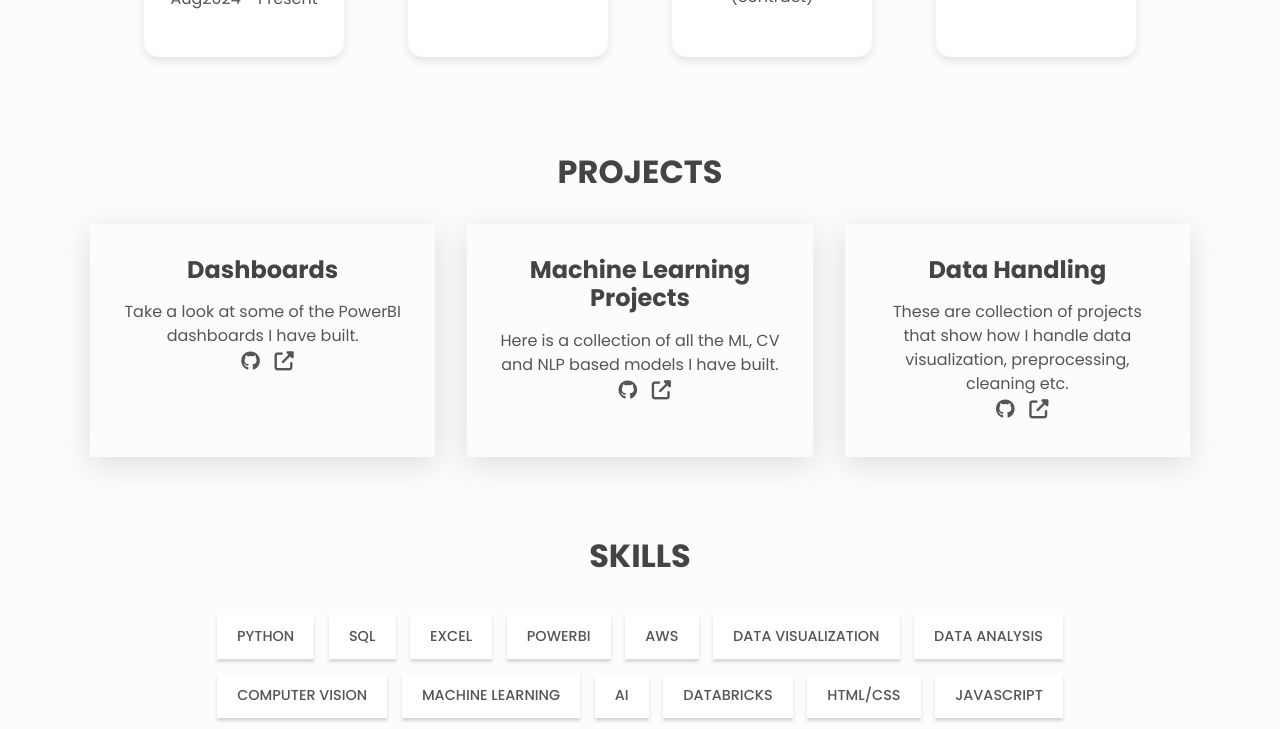
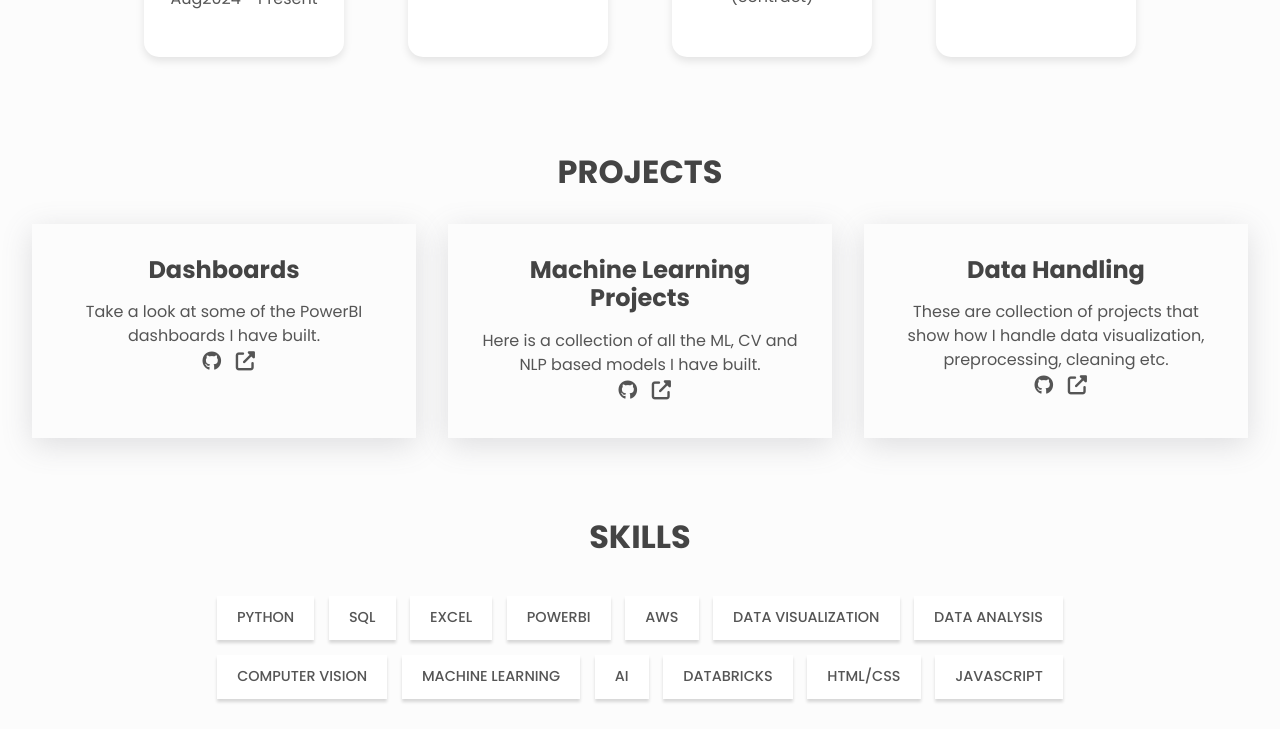
Before and after one commit to genesis1899/genesis1899.github.io, a plain HTML site: page index.html in a window 1280 px wide. Shown: the part 1151-1880 px from the top of the page. Drawn offline with Linux system fonts and the light colour scheme.

Commit message:
Update styles.css

```diff
--- a/styles.css
+++ b/styles.css
@@ -221,7 +221,7 @@ button {
 }
 
 main {
-  max-width: 1100px;
+  max-width: 2500px;
   width: 95%;
   margin: 0 auto;
 }
@@ -292,7 +292,7 @@ main {
 }
 
 .projects__grid {
-  max-width: 1100px;
+  max-width: 2500px;
   margin: 0 auto;
   display: grid;
   grid-template-columns: repeat(auto-fit, minmax(18em, 1fr));
```
